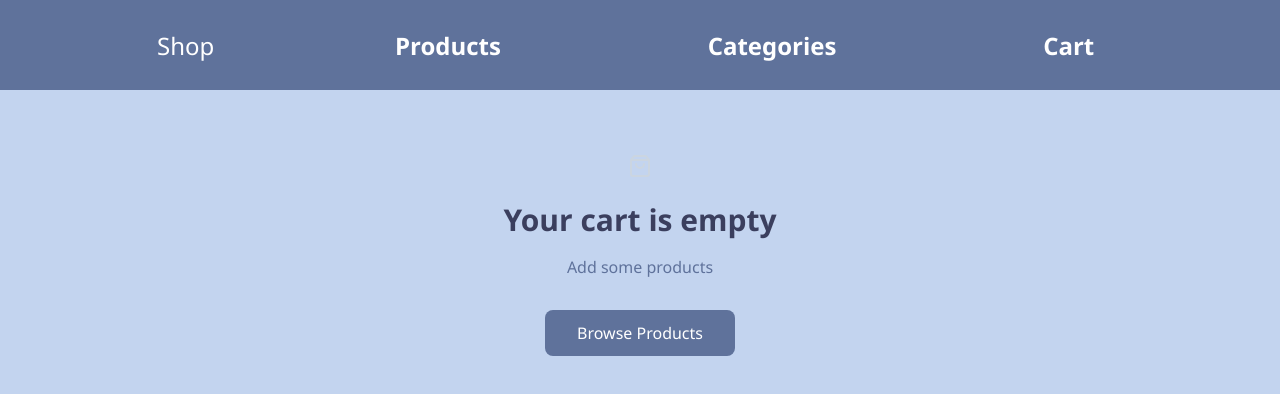
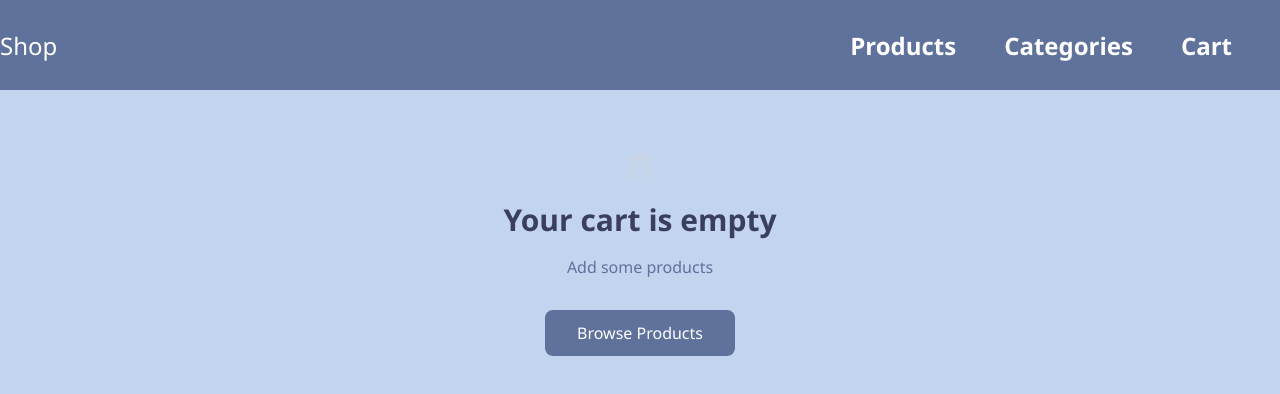
Before and after one commit to craigdev937/cart5, a React app: page /cart in a window 1280 px wide. Shown: the top 394 px of the page. Built offline with nearby package versions, Linux system fonts and the light colour scheme; the HTML template or start-up script is replaced by a standard one.

Commit message:
Updated the Navbar from media to container queries.

```diff
--- a/src/routes/Navbar.css
+++ b/src/routes/Navbar.css
@@ -1,7 +1,12 @@
+header.navbar {
+    container-type: inline-size;
+    container-name: navbar;
+}
+
 .nav {
     display: flex;
     height: 90px;
-    justify-content: center;
+    justify-content: space-between;
     align-items: center;
     font-size: 1.2rem;
     background-color: var(--blue);
@@ -20,11 +25,9 @@
     font-weight: 700;
     display: grid;
     grid-template-columns: repeat(3, auto);
-    grid-gap: 10px;
+    grid-gap: 1rem;
     list-style: none;
-    text-align: center;
-    width: 70vw;
-    margin-right: 1dvi;
+    margin-right: 2rem;
 }
 
 .nav__item {
@@ -110,14 +113,14 @@
     transform: translateY(-13px) rotate(90deg);
 }
 
-/* SIDEBAR AND MEDIA QUERIES */
-@media (min-width: 710px) {
+/* SIDEBAR AND CONTAINER QUERIES */
+@container navbar (min-width: 710px) {
     .nav__button {
         display: none;
     }
 }
 
-@media (max-width: 710px) {
+@container navbar (max-width: 710px) {
     .nav {
         justify-content: flex-end;
     }
--- a/src/routes/Navbar.tsx
+++ b/src/routes/Navbar.tsx
@@ -14,7 +14,7 @@ export const Navbar = () => {
 
     return (
         <React.Fragment>
-            <header>
+            <header className="navbar">
                 <nav className="nav">
                     <Link
                         to={"/"}
@@ -41,7 +41,7 @@ export const Navbar = () => {
                         </aside>
                     </button>
 
-                    {/* SIDEBAR AND MEDIA QUERIES */}
+                    {/* SIDEBAR AND CONTAINER QUERIES */}
                     <menu className={open ?
                         "nav__menu active" :
                         "nav__menu"
```
